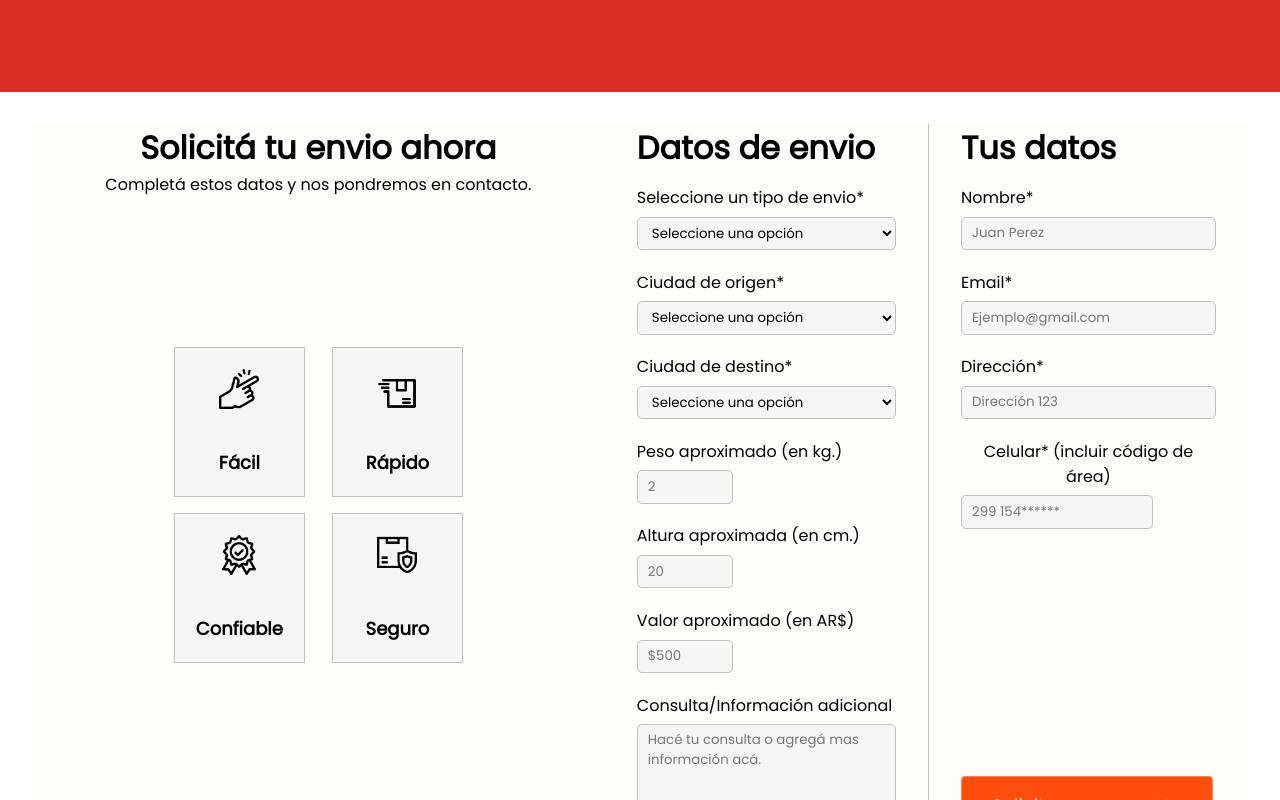
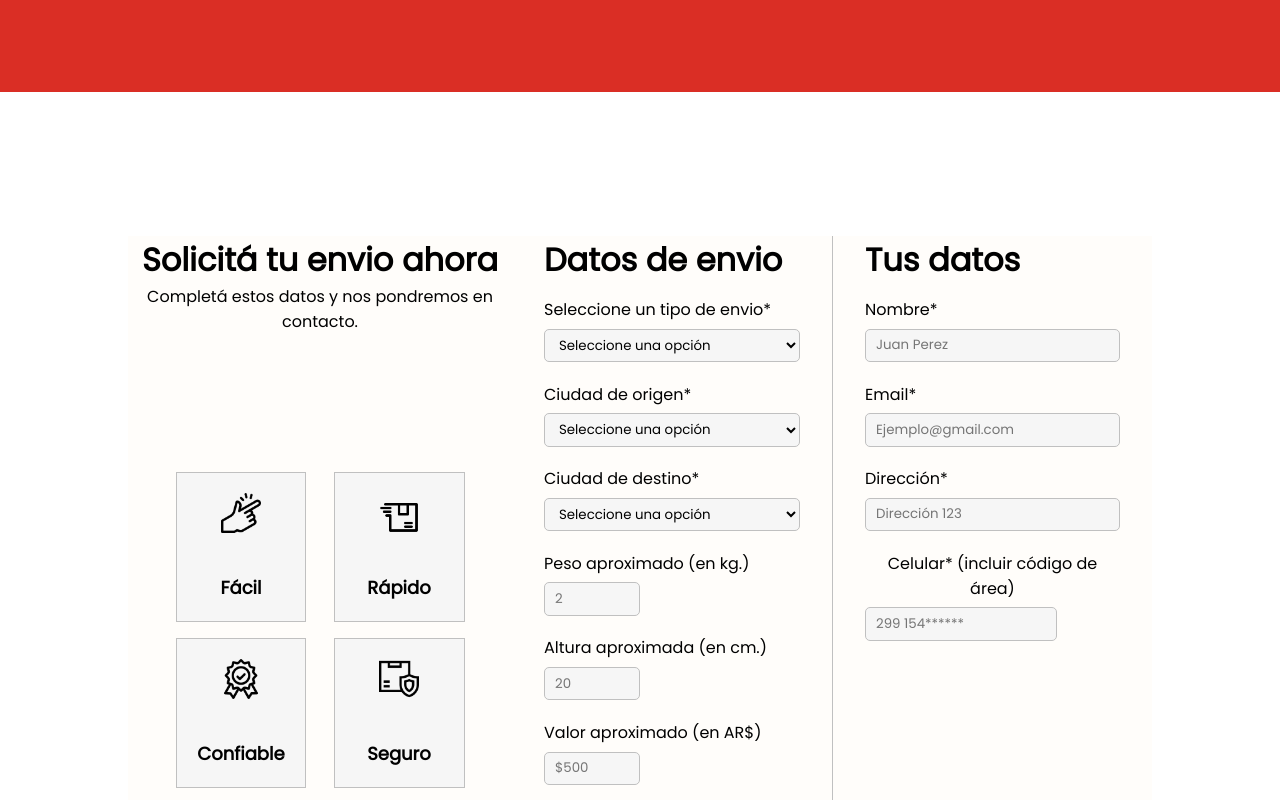
Before and after one commit to CesarAlcoholado/ParcelPlus, a React (Create React App) app in the folder client/: page /Home in a window 1280 px wide. Shown: the part 2580-3380 px from the top of the page. Built offline with nearby package versions, Linux system fonts and the light colour scheme.

Commit message:
update general styles

```diff
--- a/client/src/components/Form/Form.module.css
+++ b/client/src/components/Form/Form.module.css
@@ -1,9 +1,9 @@
 .formContainer {
   display: flex;
   justify-content: center;
-  width: auto;
+  width: 80vw;
   background-color: #FFFDFA;
-  margin: 2em;
+  margin: 9em auto;
   box-sizing: border-box;
 }
 
```
